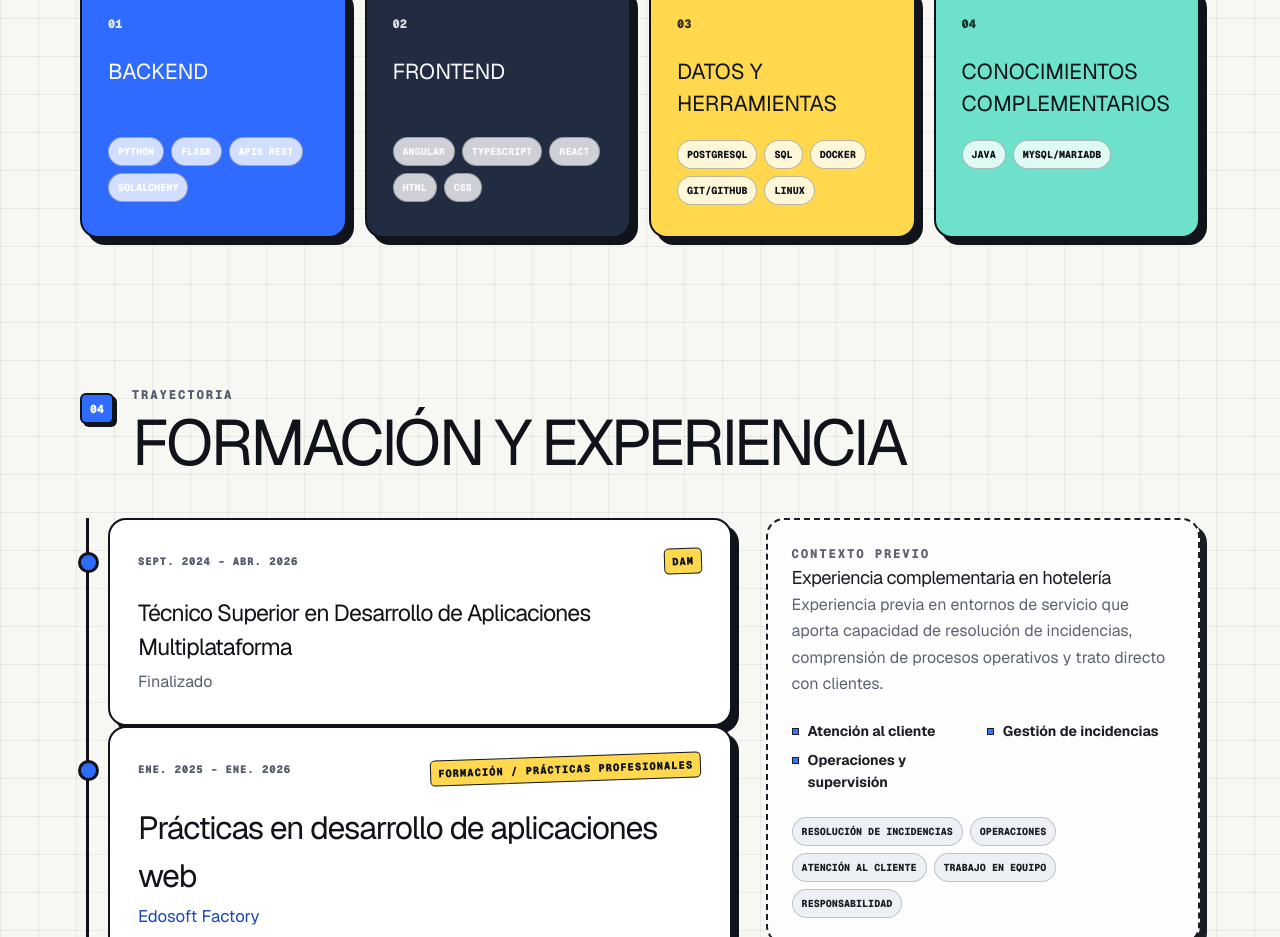
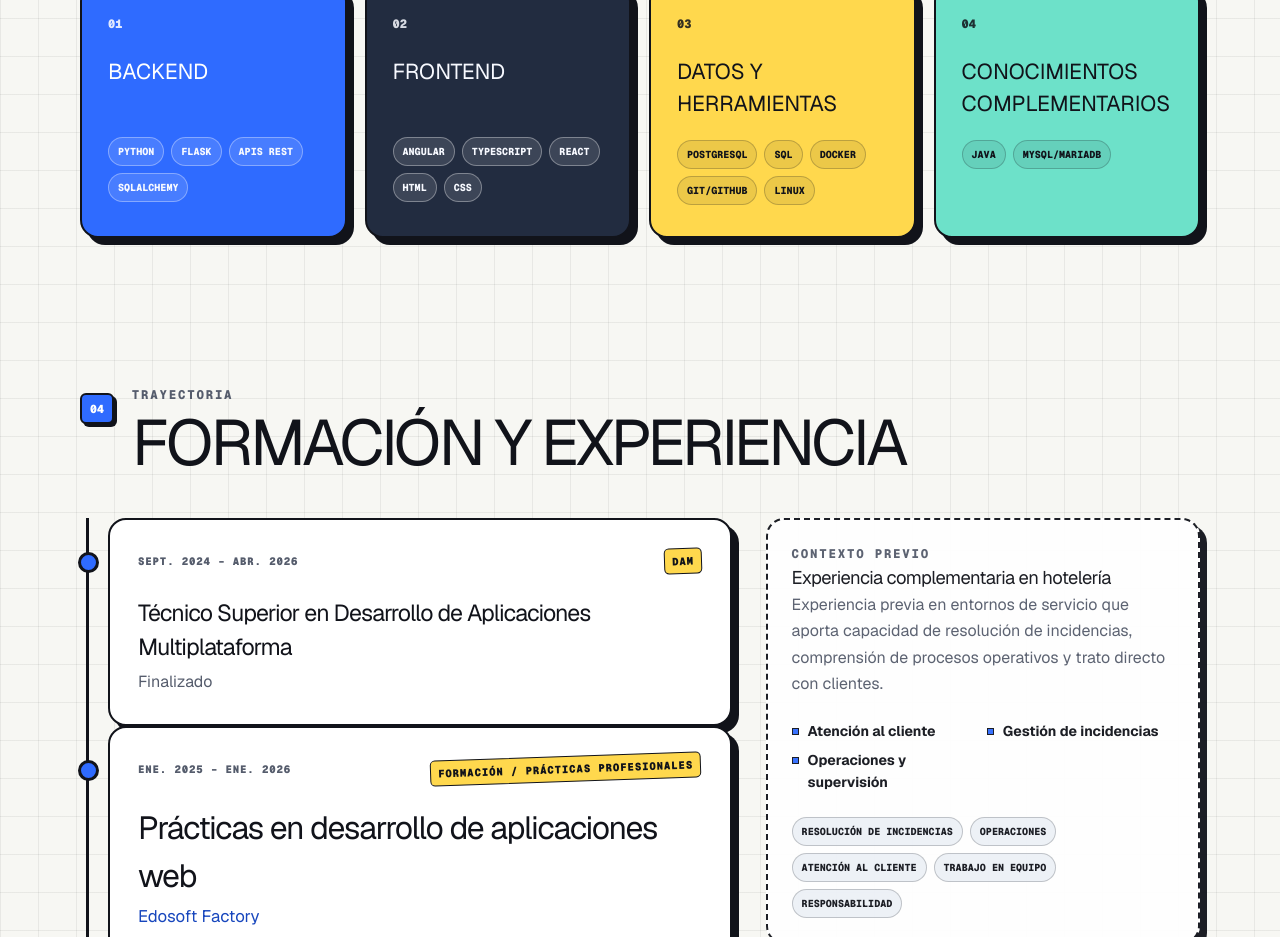
Before and after one commit to vititoOX/Portfolio, a Next.js app: page / in a window 1280 px wide. Shown: the part 3060-3997 px from the top of the page. Built offline with nearby package versions, Linux system fonts and the light colour scheme.

Commit message:
Mejora el contraste de tecnologías en ambos temas

```diff
--- a/src/app/page.tsx
+++ b/src/app/page.tsx
@@ -104,7 +104,16 @@ export default function Home() {
                 <h3>{group.title}</h3>
                 <div className="tag-list tag-list-strong">
                   {group.items.map((item) => (
-                    <span key={item}>{item}</span>
+                    <span
+                      key={item}
+                      style={{
+                        background: index < 2 ? "rgba(255,255,255,.12)" : "rgba(17,19,26,.08)",
+                        color: index < 2 ? "#f7f9ff" : "#11131a",
+                        borderColor: index < 2 ? "rgba(255,255,255,.34)" : "rgba(17,19,26,.22)",
+                      }}
+                    >
+                      {item}
+                    </span>
                   ))}
                 </div>
               </article>
```
